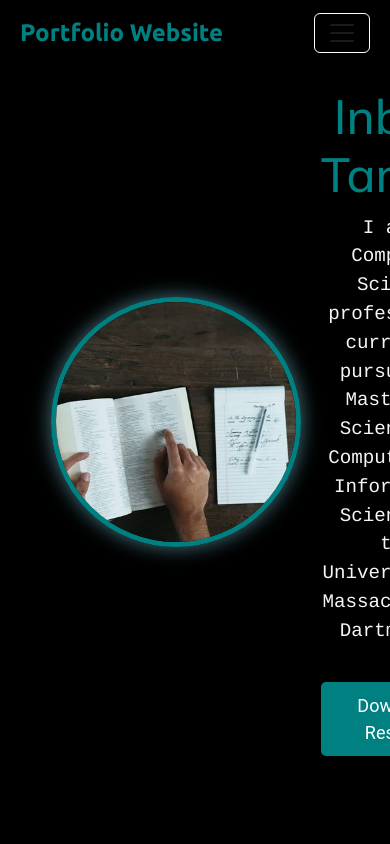
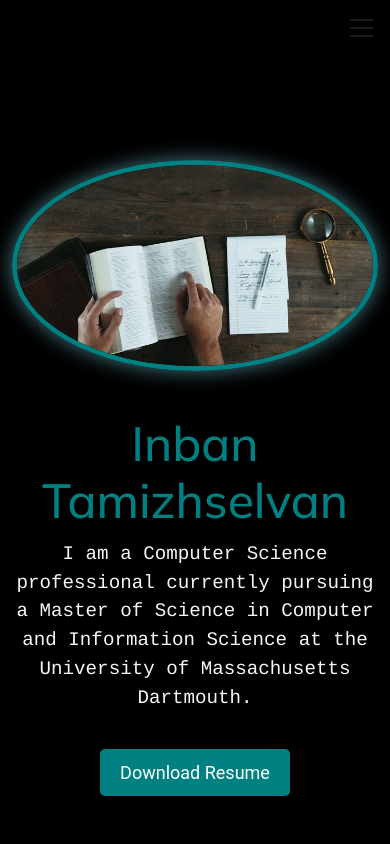
Before and after one commit to inbantamizhselvan/inban_tamizhselvan_website, a React (Create React App) app: page / in a window 390 px wide. Shown: the top 844 px of the page. Built offline with nearby package versions, Linux system fonts and the light colour scheme.

Commit message:
Responsive home

```diff
--- a/src/components/Home.css
+++ b/src/components/Home.css
@@ -1,4 +1,5 @@
 @import url('https://fonts.googleapis.com/css2?family=Mulish:ital,wght@0,200..1000;1,200..1000&family=Ubuntu:ital,wght@0,300;0,400;0,500;0,700;1,300;1,400;1,500;1,700&display=swap');
+
 @keyframes slideLeft {
   0% {
     transform: translateX(0%);
@@ -41,23 +42,12 @@
   overflow: hidden;
 }
 
-  .container {
-    display: flex;
-    justify-content: space-between;
-    align-items: center;
-    width: 80%;
-    margin: 0 auto;
-    color: #f5f5f5;
-  }
-
 .profile-pic-wrapper {
-    flex: 1;
-    text-align: right;
+  text-align: center;
+  margin-bottom: 20px;
 }
 
 .profile-pic {
-    height: 250px;
-    width: 250px;
   border-radius: 50%;
   object-fit: cover;
   border: 5px solid teal;
@@ -66,9 +56,8 @@
 }
 
 .text-wrapper {
-    flex: 2;
-    padding-left: 20px;
-    max-width: 60%;
+  text-align: center;
+  max-width: 100%;
 }
 
 .name {
@@ -83,6 +72,7 @@
   font-size: 1.2em;
   word-wrap: break-word;
 }
+
 .download-resume-btn {
   display: inline-block;
   padding: 10px 20px;
--- a/src/components/Home.js
+++ b/src/components/Home.js
@@ -1,12 +1,12 @@
 import React, { useEffect, useState } from 'react';
 import profile from '../assets/images/profile.jpg';
 import resume from '../assets/resume.pdf';
+import 'bootstrap/dist/css/bootstrap.min.css';
 import './Home.css';
 
 function Home() {
   const [text, setText] = useState('');
   const [index, setIndex] = useState(0);
-
 
   const fullText =
     "I am a Computer Science professional currently pursuing a Master of Science in Computer and Information Science at the University of Massachusetts Dartmouth.";
@@ -25,9 +25,13 @@ function Home() {
   return (
     <section id="home" className="home">
       <div className="container">
+        <div className="row justify-content-center align-items-center">
+          <div className="col-12 col-sm-6 col-md-4 text-center mb-4 mb-md-0">
             <div className="profile-pic-wrapper">
-          <img src={profile} alt="Profile" className="profile-pic" />
+              <img src={profile} alt="Profile" className="profile-pic img-fluid" />
             </div>
+          </div>
+          <div className="col-12 col-sm-6 col-md-8 text-center text-sm-left text-md-left">
             <div className="text-wrapper">
               <h1 className="name">Inban Tamizhselvan</h1>
               <div className="typing">
@@ -36,6 +40,8 @@ function Home() {
               <a href={resume} target="_blank" rel="noopener noreferrer" className="download-resume-btn">Download Resume</a>
             </div>
           </div>
+        </div>
+      </div>
     </section>
   );
 }
```
Lines whose indentation alone changed are shown as unchanged.
